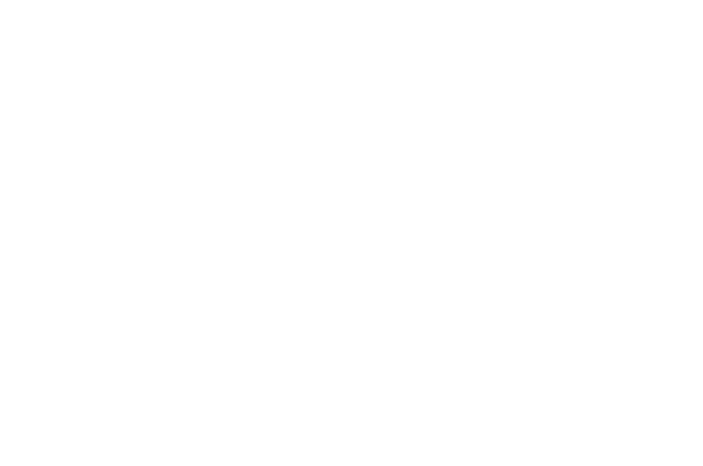
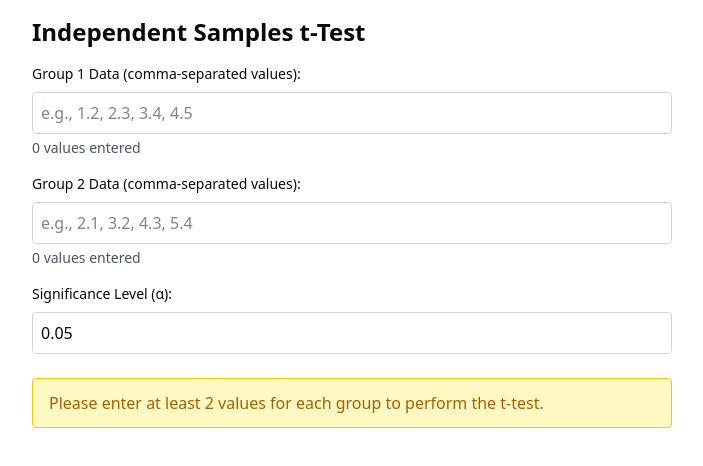
Before and after one commit to marparc/DataAnalyticsTools, a React (Vite) app: page /independentttest in a window 1280 px wide. Before the commit this address had no page. Shown: the top 466 px of the page, without its empty margins (288-991 px from the left). Built offline with nearby package versions, Linux system fonts and the light colour scheme.

Commit message:
independent t test calculator

```diff
--- a/src/App.tsx
+++ b/src/App.tsx
@@ -3,6 +3,7 @@
 import { Route, Routes, useNavigate } from "react-router-dom";
 import StandardDev from "./standard-deviation";
 import OneSampleTTest from "./one-sample-t-test";
+import IndependentTtest from "./independent-ttest";
 
 const App = () => {
   return (
@@ -11,6 +12,7 @@
       <Route path="/" element={<MainMenu />} />
       <Route path="/sd" element={<StandardDev />} />
       <Route path="/onesamplettest" element={<OneSampleTTest />} />
+      <Route path="/independentttest" element={<IndependentTtest />} />
     </Routes>
   );
 };
@@ -29,6 +31,9 @@
       <Button onClick={() => navigate("/onesamplettest")}>
         One Sample T-Test
       </Button>
+      <Button className="ml-10" onClick={() => navigate("/independentttest")}>
+        Independent T-Test
+      </Button>
     </div>
   );
 };
--- /dev/null
+++ b/src/independent-ttest.tsx
@@ -0,0 +1,150 @@
+import React, { useState } from "react";
+
+const IndependentTtest = () => {
+  const [group1Input, setGroup1Input] = useState("");
+  const [group2Input, setGroup2Input] = useState("");
+  const [alpha, setAlpha] = useState(0.05);
+
+  // Parse input strings to number arrays
+  const parseGroup = (input: string): number[] => {
+    return input
+      .split(",")
+      .map((val) => parseFloat(val.trim()))
+      .filter((val) => !isNaN(val));
+  };
+
+  const group1 = parseGroup(group1Input);
+  const group2 = parseGroup(group2Input);
+
+  // Only calculate if both groups have data
+  const canCalculate = group1.length > 1 && group2.length > 1;
+
+  let results = null;
+  if (canCalculate) {
+    // Calculate means
+    const mean1 = group1.reduce((sum, x) => sum + x, 0) / group1.length;
+    const mean2 = group2.reduce((sum, x) => sum + x, 0) / group2.length;
+
+    // Calculate sample standard deviations
+    const variance1 =
+      group1.reduce((sum, x) => sum + Math.pow(x - mean1, 2), 0) /
+      (group1.length - 1);
+    const variance2 =
+      group2.reduce((sum, x) => sum + Math.pow(x - mean2, 2), 0) /
+      (group2.length - 1);
+    const sd1 = Math.sqrt(variance1);
+    const sd2 = Math.sqrt(variance2);
+
+    // Calculate pooled standard deviation
+    const sp = Math.sqrt(
+      ((group1.length - 1) * variance1 + (group2.length - 1) * variance2) /
+        (group1.length + group2.length - 2)
+    );
+
+    // Calculate t-statistic (pooled)
+    const t =
+      (mean1 - mean2) / (sp * Math.sqrt(1 / group1.length + 1 / group2.length));
+
+    // Degrees of freedom
+    const df = group1.length + group2.length - 2;
+
+    // Interpret significance
+    const isSignificant = Math.abs(t) > 2.101;
+
+    results = { mean1, mean2, t, df, isSignificant, sd1, sd2, sp };
+  }
+
+  return (
+    <div className="p-4 max-w-2xl mx-auto">
+      <h2 className="text-2xl font-bold mb-4">Independent Samples t-Test</h2>
+
+      <div className="space-y-4 mb-6">
+        <div>
+          <label className="block text-sm font-medium mb-2">
+            Group 1 Data (comma-separated values):
+          </label>
+          <input
+            type="text"
+            value={group1Input}
+            onChange={(e) => setGroup1Input(e.target.value)}
+            placeholder="e.g., 1.2, 2.3, 3.4, 4.5"
+            className="w-full p-2 border border-gray-300 rounded"
+          />
+          <p className="text-sm text-gray-600 mt-1">
+            {group1.length} values entered
+          </p>
+        </div>
+
+        <div>
+          <label className="block text-sm font-medium mb-2">
+            Group 2 Data (comma-separated values):
+          </label>
+          <input
+            type="text"
+            value={group2Input}
+            onChange={(e) => setGroup2Input(e.target.value)}
+            placeholder="e.g., 2.1, 3.2, 4.3, 5.4"
+            className="w-full p-2 border border-gray-300 rounded"
+          />
+          <p className="text-sm text-gray-600 mt-1">
+            {group2.length} values entered
+          </p>
+        </div>
+
+        <div>
+          <label className="block text-sm font-medium mb-2">
+            Significance Level (α):
+          </label>
+          <input
+            type="number"
+            value={alpha}
+            onChange={(e) => setAlpha(parseFloat(e.target.value))}
+            min="0.001"
+            max="0.999"
+            step="0.001"
+            className="w-full p-2 border border-gray-300 rounded"
+          />
+        </div>
+      </div>
+
+      {!canCalculate && (
+        <div className="bg-yellow-100 border border-yellow-400 text-yellow-700 px-4 py-3 rounded mb-4">
+          Please enter at least 2 values for each group to perform the t-test.
+        </div>
+      )}
+
+      {results && (
+        <div className="bg-gray-50 p-4 rounded">
+          <h3 className="text-lg font-semibold mb-3">Results</h3>
+          <div className="space-y-2">
+            <p>
+              Group 1: n = {group1.length}, Mean = {results.mean1.toFixed(3)},
+              SD = {results.sd1.toFixed(3)}
+            </p>
+            <p>
+              Group 2: n = {group2.length}, Mean = {results.mean2.toFixed(3)},
+              SD = {results.sd2.toFixed(3)}
+            </p>
+            <p>Pooled SD = {results.sp.toFixed(3)}</p>
+            <p>
+              t({results.df}) = {results.t.toFixed(3)}, α = {alpha}
+            </p>
+            <p
+              className="mt-3 p-3 rounded font-semibold"
+              style={{
+                backgroundColor: results.isSignificant ? "#d4edda" : "#f8d7da",
+                color: results.isSignificant ? "#155724" : "#721c24",
+              }}
+            >
+              {results.isSignificant
+                ? "✅ The result is statistically significant."
+                : "❌ The result is not statistically significant."}
+            </p>
+          </div>
+        </div>
+      )}
+    </div>
+  );
+};
+
+export default IndependentTtest;
```
